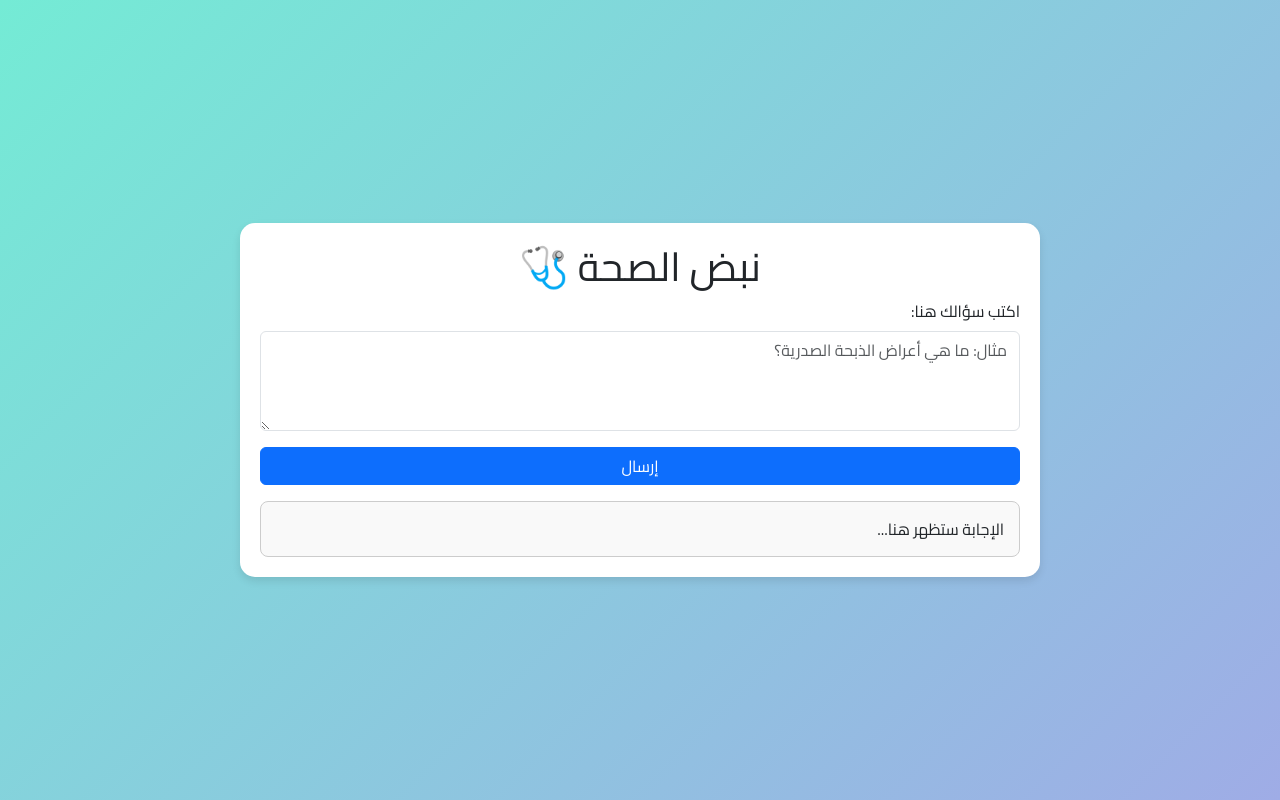
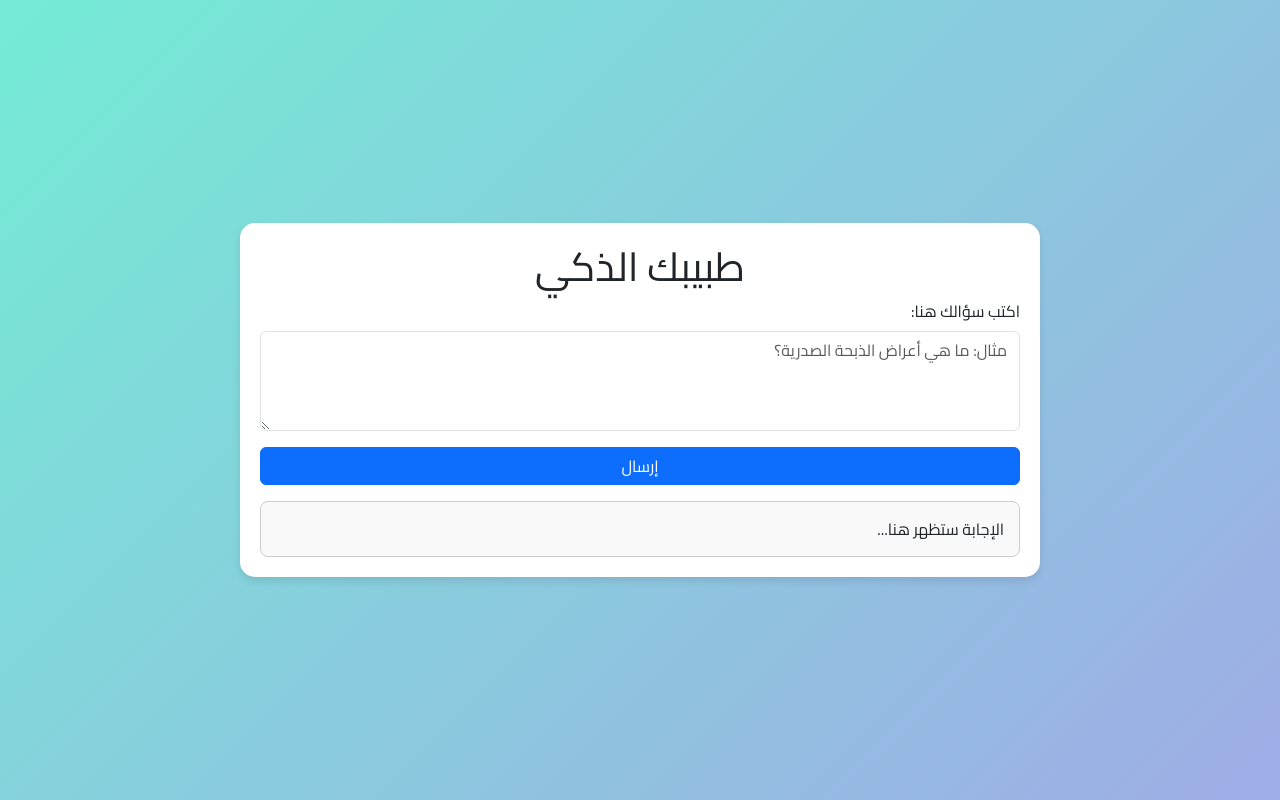
Before and after one commit to MonaNashaat/heart-care-bot, a website: page index.html in a window 1280 px wide. Drawn offline with nearby package versions, Linux system fonts and the light colour scheme.

Commit message:
Update index.html

```diff
--- a/index.html
+++ b/index.html
@@ -3,7 +3,7 @@
 <head>
     <meta charset="UTF-8">
     <meta name="viewport" content="width=device-width, initial-scale=1.0">
-    <title>نبض الصحة 🩺</title>
+    <title>طبيبك الذكي</title>
     <link rel="stylesheet" href="https://cdn.jsdelivr.net/npm/bootstrap@5.3.0/dist/css/bootstrap.min.css">
     <link rel="stylesheet" href="https://fonts.googleapis.com/css2?family=Cairo:wght@400;700&display=swap">
     <style>
@@ -51,7 +51,7 @@
 </head>
 <body>
     <div class="container chat-container">
-        <h1 class="text-center">نبض الصحة 🩺</h1>
+        <h1 class="text-center">طبيبك الذكي</h1>
         <div class="mb-3">
             <label for="question" class="form-label">اكتب سؤالك هنا:</label>
             <textarea id="question" class="form-control" placeholder="مثال: ما هي أعراض الذبحة الصدرية؟"></textarea>
```
